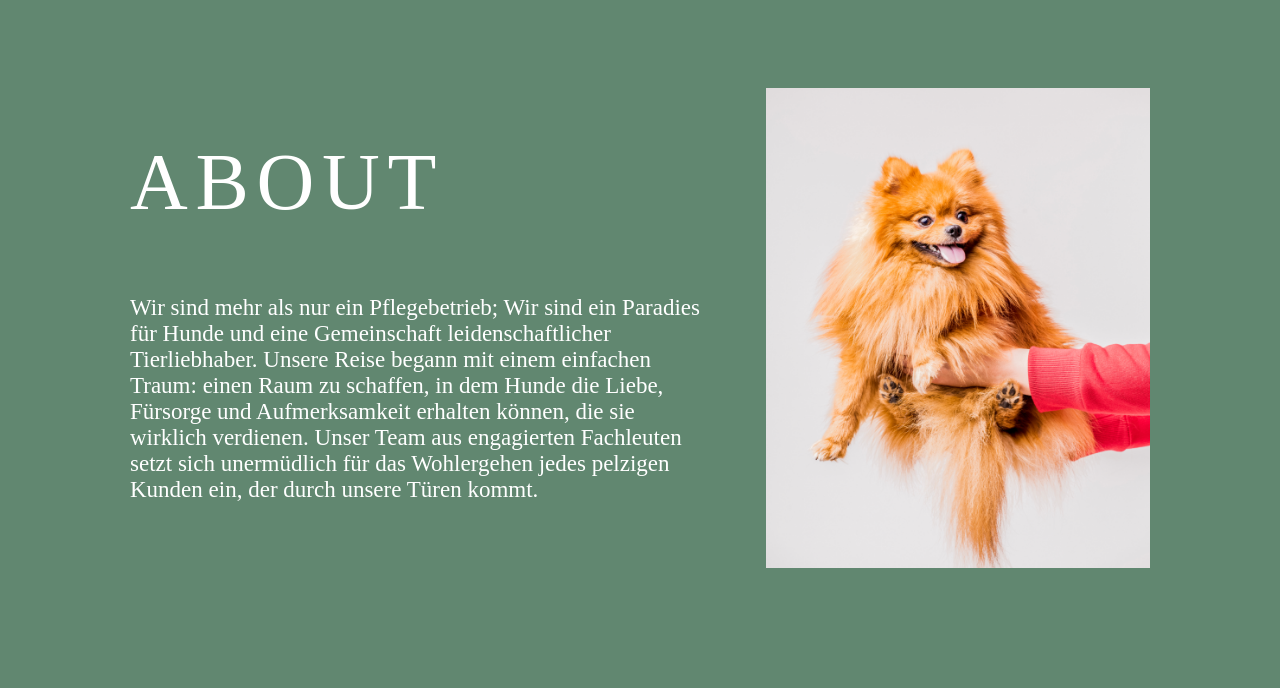
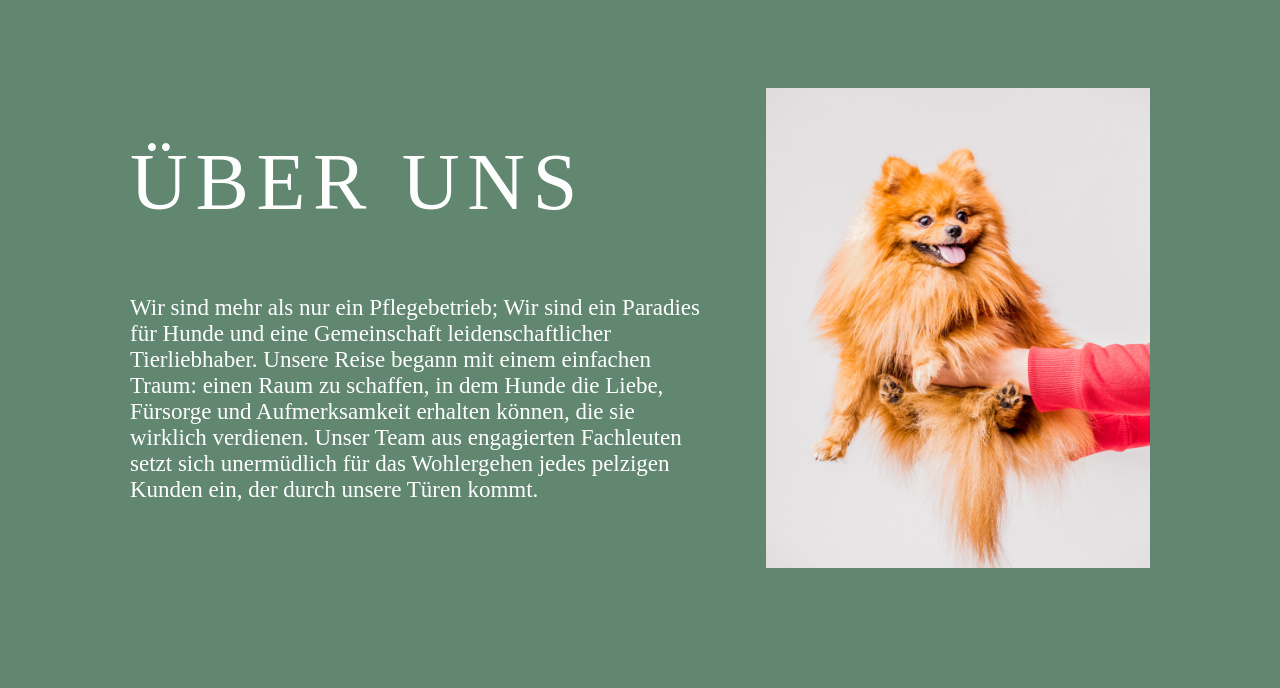
Before and after one commit to paulostifja/paulshunde, a plain HTML site: page About.html in a window 1280 px wide. Shown: the part 97-785 px from the top of the page. Drawn offline with nearby package versions, Linux system fonts and the light colour scheme.

Commit message:
Update About.html

```diff
--- a/About.html
+++ b/About.html
@@ -25,7 +25,7 @@
 
     <div id="row">
         <div id="bllok">
-            <h1 id="about">ABOUT</h1>
+            <h1 id="about">ÜBER UNS</h1>
             <p id="text">Wir sind mehr als nur ein Pflegebetrieb; Wir sind ein Paradies
                für Hunde und eine Gemeinschaft leidenschaftlicher Tierliebhaber.
                 Unsere Reise begann mit einem einfachen Traum: einen Raum zu schaffen, in dem Hunde die Liebe,
```
